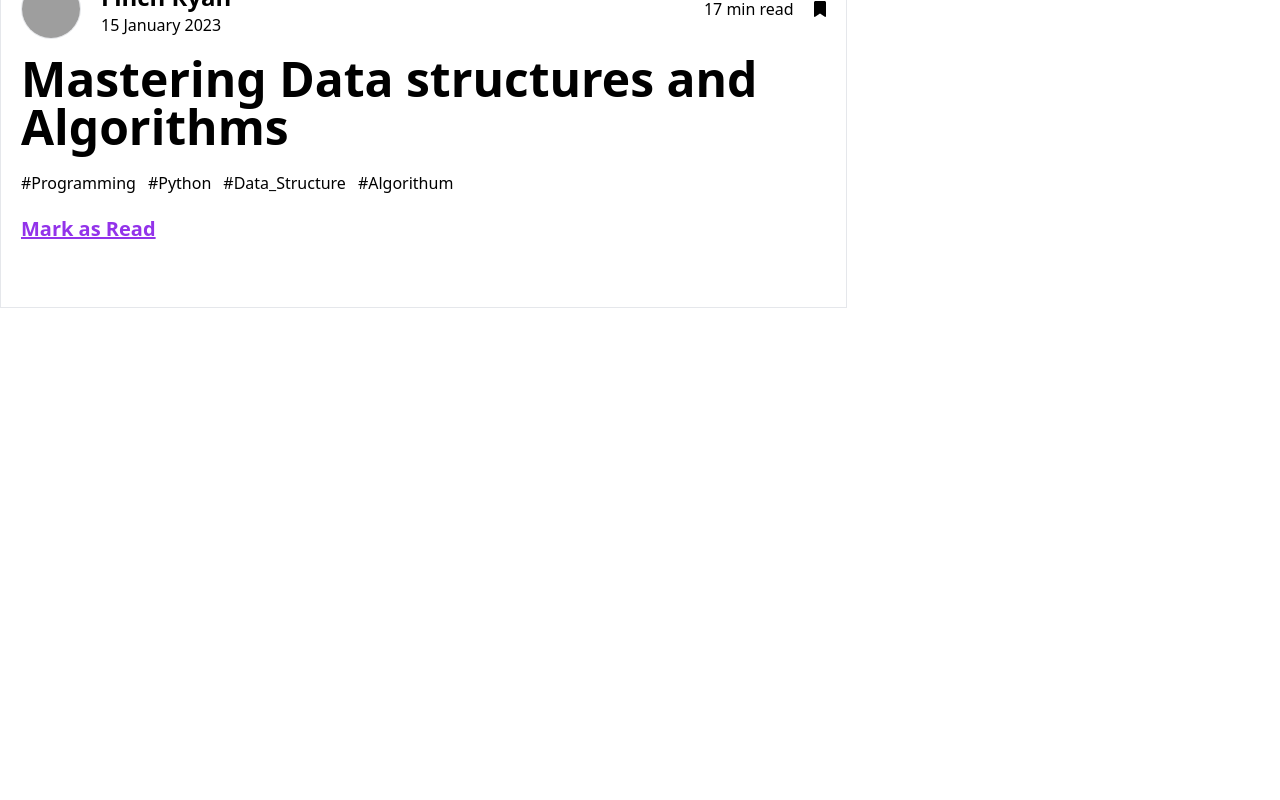
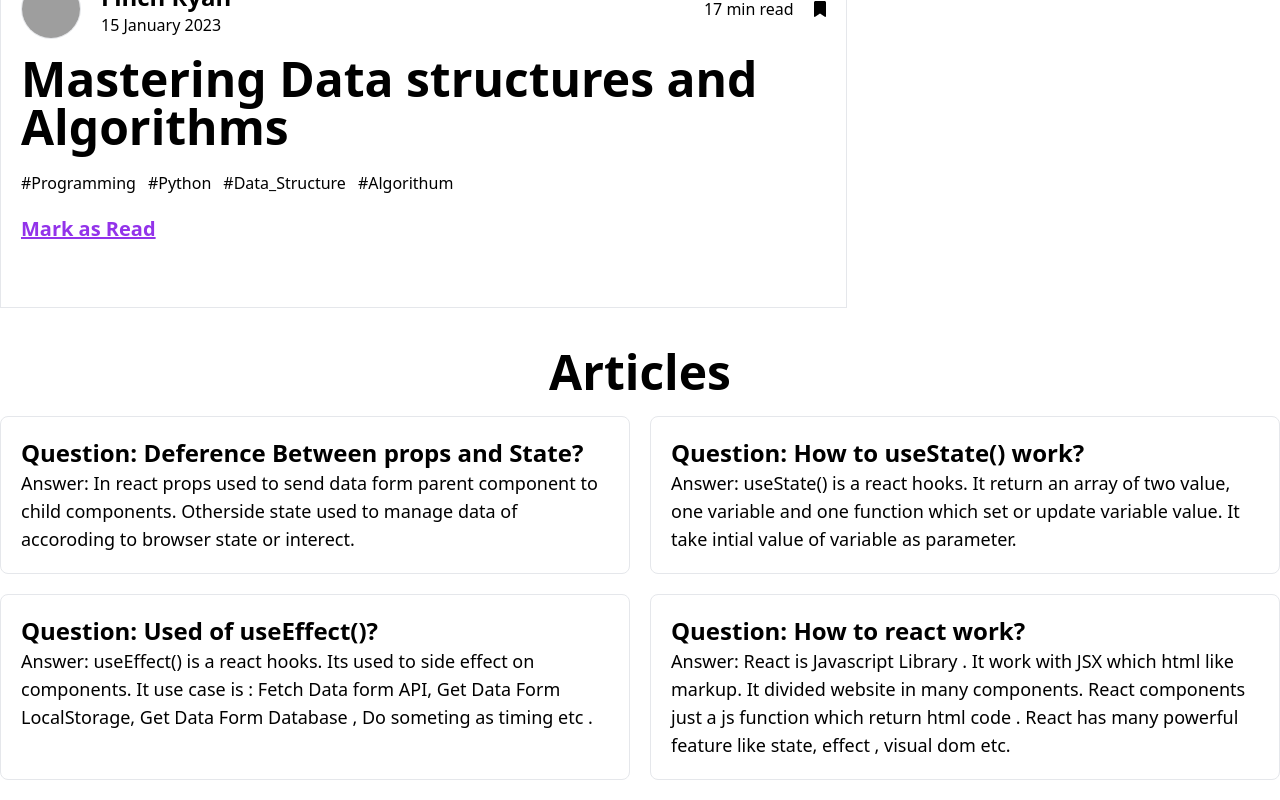
Before and after one commit to mfarhadattari/programming-cadfe, a React (Vite) app: page / in a window 1280 px wide. Shown: the part 3102-3902 px from the top of the page. Before the commit the page ends 3430 px from the top, so only its background shows below. Built offline with nearby package versions, Linux system fonts and the light colour scheme; grey boxes are pictures that could not be loaded.

Commit message:
articles fake data and articles and article component added

```diff
--- /dev/null
+++ b/public/articles.json
@@ -0,0 +1,22 @@
+[
+    {
+        "articleId": 1,
+        "articleTitle": "Deference Between props and State?",
+        "articleBody": "In react props used to send data form parent component to child components. Otherside state used to manage data of accoroding to browser state or interect."
+    },
+    {
+        "articleId": 2,
+        "articleTitle": "How to useState() work?",
+        "articleBody": "useState() is a react hooks. It return an array of two value, one variable and one function which set or update variable value. It take intial value of variable as parameter."
+    },
+    {
+        "articleId": 3,
+        "articleTitle": "Used of useEffect()?",
+        "articleBody": "useEffect() is a react hooks. Its used to side effect on components. It use case is : Fetch Data form API, Get Data Form LocalStorage, Get Data Form Database , Do someting as timing etc . "
+    },
+    {
+        "articleId": 4,
+        "articleTitle": "How to react work?",
+        "articleBody": "React is Javascript Library . It work with JSX which html like markup. It divided website in many components. React components just a js function which return html code . React has many powerful feature like state, effect , visual dom etc."
+    }
+]
--- /dev/null
+++ b/src/components/Article/Article.jsx
@@ -0,0 +1,13 @@
+import React from 'react';
+
+const Article = ({article}) => {
+    const {articleId , articleTitle , articleBody} = article ;
+    return (
+        <div className='border p-5 rounded-lg'>
+            <h1 className='font-bold text-2xl'>Question: {articleTitle}</h1>
+            <p className='text-lg font-medium'>Answer: {articleBody}</p>
+        </div>
+    );
+};
+
+export default Article;
--- /dev/null
+++ b/src/components/Articles/Articles.jsx
@@ -0,0 +1,24 @@
+import React, { useEffect, useState } from "react";
+import Article from "../Article/Article";
+
+const Articles = () => {
+  const [articles, setArticles] = useState([]);
+  useEffect(() => {
+    fetch("articles.json")
+      .then((res) => res.json())
+      .then((data) => setArticles(data));
+  }, []);
+  console.log(articles);
+  return (
+    <article className="container mx-auto my-5 font-bold">
+      <h1 className="text-5xl text-center">Articles</h1>
+      <div className="grid grid-cols-2 gap-5 my-5">
+        {articles.map((article) => (
+          <Article key={article.articleId} article={article}></Article>
+        ))}
+      </div>
+    </article>
+  );
+};
+
+export default Articles;
--- a/src/components/Main/Main.jsx
+++ b/src/components/Main/Main.jsx
@@ -1,11 +1,13 @@
 import React from "react";
 
 import PostsAndSideBarContainer from "../PostsAndSideBarContainer/PostsAndSideBarContainer";
+import Articles from "../Articles/Articles";
 
 const Main = () => {
   return (
     <div className="mt-10">
       <PostsAndSideBarContainer></PostsAndSideBarContainer>
+      <Articles></Articles>
     </div>
   );
 };
```
